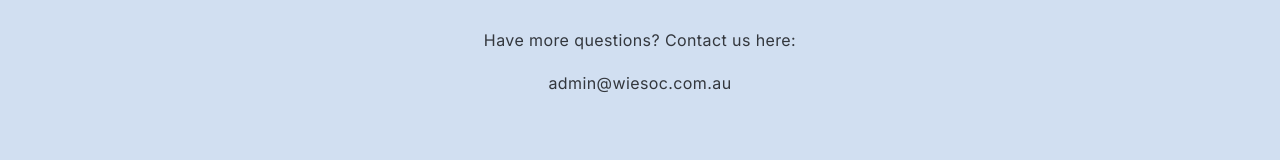
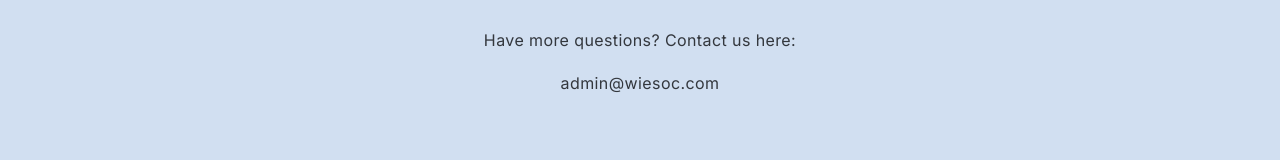
Before and after one commit to UNSW-WIESoc/website, a Next.js app: page / in a window 1280 px wide. Shown: the part 3066-3226 px from the top of the page. Built offline with nearby package versions, Linux system fonts and the light colour scheme; no server answers.

Commit message:
Update footer email

```diff
--- a/components/Footer.tsx
+++ b/components/Footer.tsx
@@ -22,7 +22,7 @@ export default function Footer() {
           </Stack>
           <Stack direction='column' spacing={2} py={7}>
             <Typography level='body'>Have more questions? Contact us here:</Typography>
-            <Typography level='body'>admin@wiesoc.com.au</Typography>
+            <Typography level='body'>admin@wiesoc.com</Typography>
           </Stack>
         </center>
       </Box>
```
